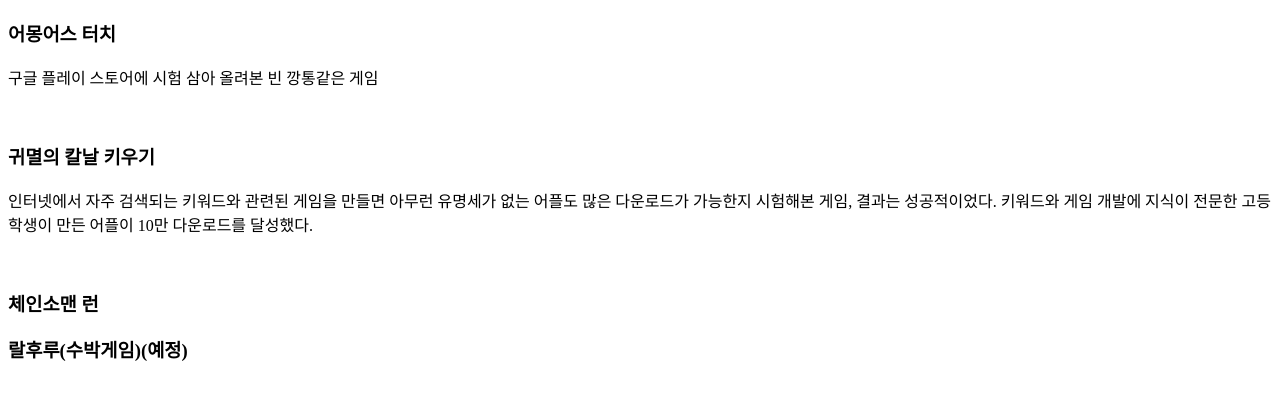
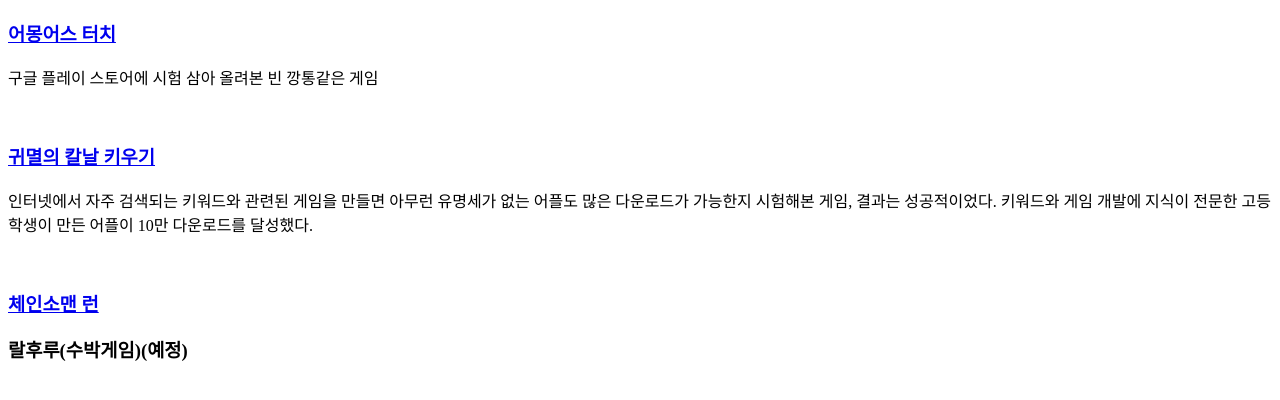
Before and after one commit to Zion-dog/first-step, a plain HTML site: page game.html in a window 1280 px wide. Shown: the part 70-470 px from the top of the page. Drawn offline with Linux system fonts and the light colour scheme.

Commit message:
Add files via upload

```diff
--- a/game.html
+++ b/game.html
@@ -6,14 +6,14 @@
     <body>
         <h1>게임 개발</h1>
 
-        <h3>어몽어스 터치</h3>
+        <h3><a href="https://play.google.com/store/apps/details?id=appinventor.ai_zion6691.Among_us">어몽어스 터치</a></h3>
         <p style="margin-bottom: 40pt;">구글 플레이 스토어에 시험 삼아 올려본 빈 깡통같은 게임</p>
 
-        <h3>귀멸의 칼날 키우기</h3>
+        <h3><a href="https://play.google.com/store/apps/details?id=com.zionward.clicker">귀멸의 칼날 키우기</a></h3>
         <p style="margin-bottom: 40pt;">인터넷에서 자주 검색되는 키워드와 관련된 게임을 만들면 아무런 유명세가 없는 어플도 많은 다운로드가 가능한지 시험해본 게임, 결과는 성공적이었다.
             키워드와 게임 개발에 지식이 전문한 고등학생이 만든 어플이 10만 다운로드를 달성했다.</p>
 
-        <h3>체인소맨 런</h3>
+        <h3><a href="https://play.google.com/store/apps/details?id=com.ZionWard.ZionChainSaw">체인소맨 런</a></h3>
 
         <h3>랄후루(수박게임)(예정)</h3>
     </body>
```
Also changed, not shown: youtube.html (+6 -0 lines).
